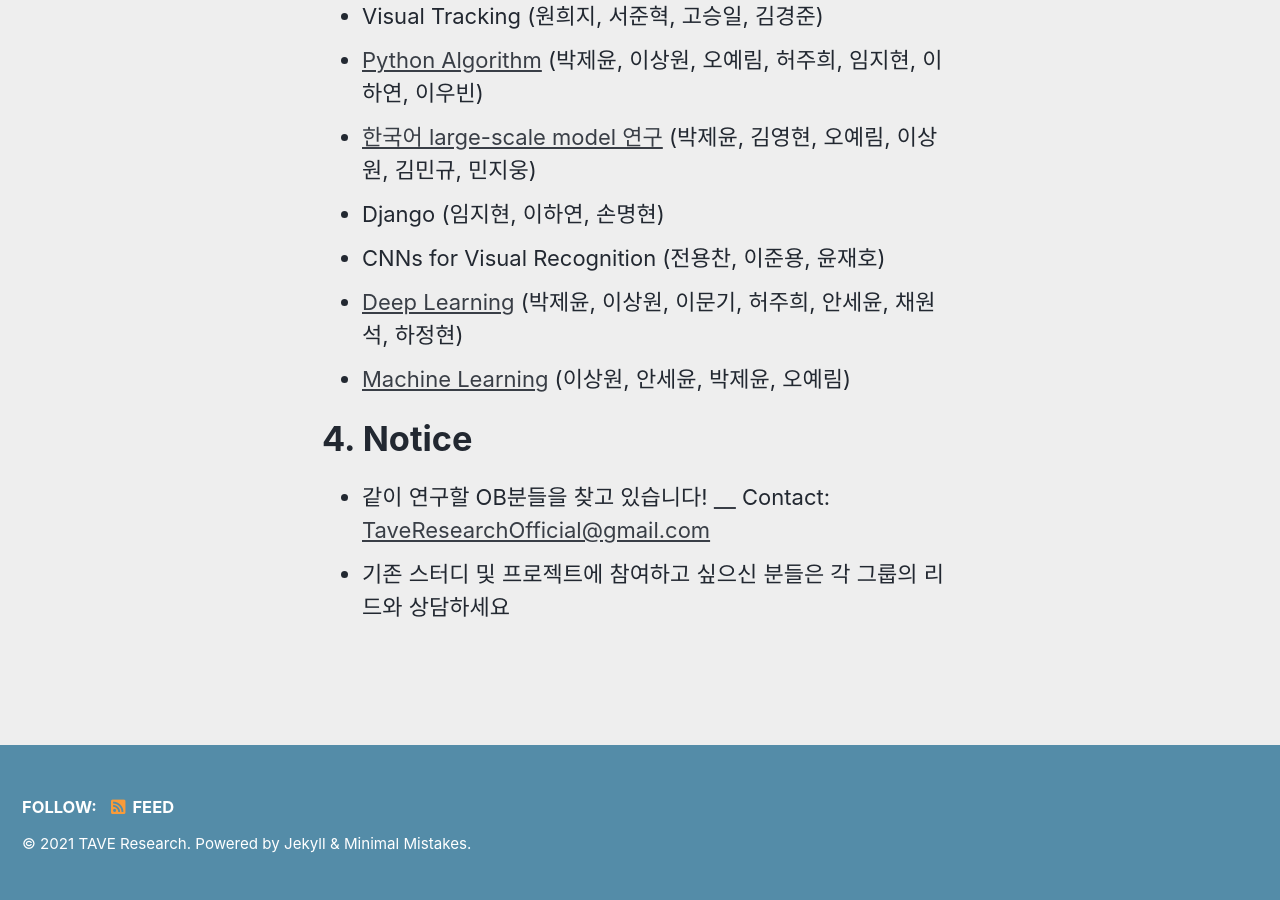
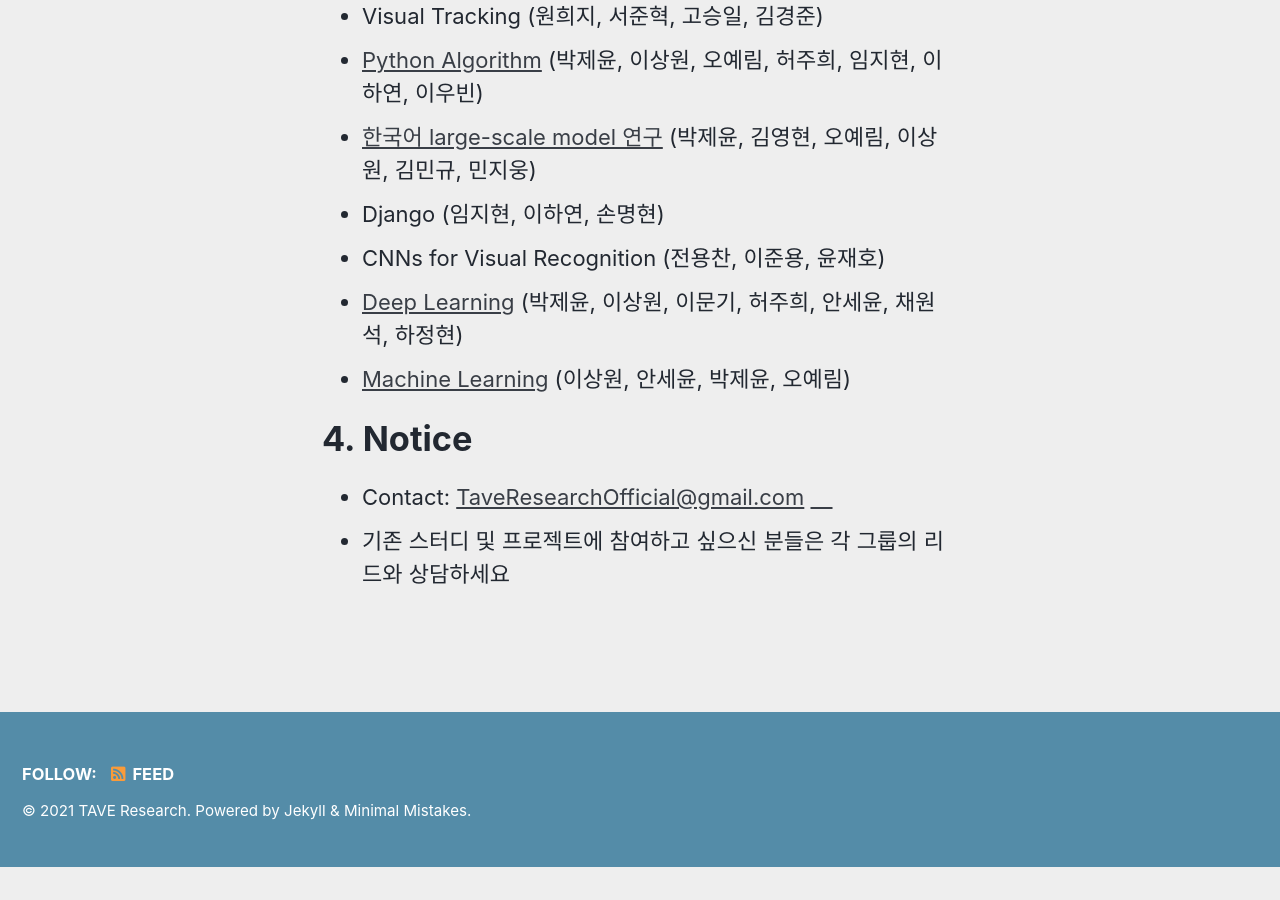
Before and after one commit to TAVEResearch/TAVEResearch.github.io, a Jekyll site: the page built from about.md, in a window 1280 px wide and 900 px high, scrolled down 1379 px. Built offline with Jekyll 4.4.1, drawn with Linux system fonts in a browser that asks for light colours; cached includes are drawn as plain includes; after the commit the page ends 2246 px from its top, so only the background shows below that.

Commit message:
Update about.md

```diff
--- a/about.md
+++ b/about.md
@@ -37,5 +37,5 @@ author_profile: false
 
 # 4. Notice
 
-- 같이 연구할 OB분들을 찾고 있습니다! [　](https://taveresearch.github.io/imgs/nakama.png) Contact: [TaveResearchOfficial@gmail.com](mailto:TaveResearchOfficial@gmail.com)
+- Contact: [TaveResearchOfficial@gmail.com](mailto:TaveResearchOfficial@gmail.com) [　](https://taveresearch.github.io/imgs/nakama.png)
 - 기존 스터디 및 프로젝트에 참여하고 싶으신 분들은 각 그룹의 리드와 상담하세요
```
